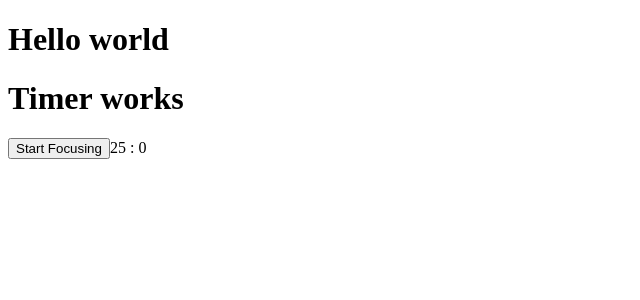
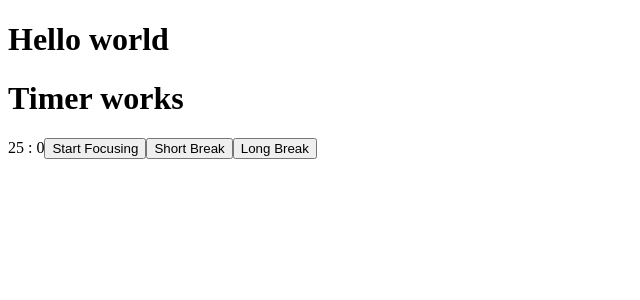
Before and after one commit to dinowins/pomodoro-team-week, a React app: page / in a window 1280 px wide. Shown: the top 300 px of the page, without its empty margins (0-640 px from the left). Built offline with nearby package versions, Linux system fonts and the light colour scheme.

Commit message:
Add long and short break buttons

```diff
--- a/package.json
+++ b/package.json
@@ -19,12 +19,14 @@
   "homepage": "https://github.com/jackpaulcollins/pomodoro-team-week#readme",
   "dependencies": {
     "moment": "^2.24.0",
+    "node-sass": "^4.12.0",
     "prop-types": "^15.5.10",
     "react": "^15.5.4",
     "react-dom": "^15.5.4",
     "react-redux": "^5.0.6",
     "redux": "^3.7.2",
-    "redux-logger": "^3.0.6"
+    "redux-logger": "^3.0.6",
+    "sass-loader": "^7.1.0"
   },
   "devDependencies": {
     "babel-core": "^6.24.1",
--- /dev/null
+++ b/src/components/timer/Timer.css
@@ -0,0 +1,11 @@
+.focusButton {
+  display: show;
+}
+
+.shortBreakButton {
+  display: none;
+}
+
+.longBreakButton {
+  display: none;
+}
--- a/src/components/timer/Timer.jsx
+++ b/src/components/timer/Timer.jsx
@@ -8,6 +8,8 @@ class Timer extends React.Component {
     super(props)
     this.state = {
       time: 0,
+      timer: null,
+      count: 0,
     }
     this.updateTimer = this.updateTimer.bind(this);
     // this.componentWillMount = this.componentWillMount.bind(this);
@@ -20,26 +22,41 @@ class Timer extends React.Component {
   }
 
   updateTimer() {
-    console.log(this.state.time)
+    // console.log(this.state.time)
     let newTime = this.state.time.subtract(1, 'seconds');
     this.setState({time: newTime});
+    if (this.state.time._data.minutes === 0 && this.state.time._data.seconds === 0) {
+      clearInterval(this.state.timer)
+      let newCount = this.state.count + 1;
+      this.setState({count: newCount});
+      console.log(this.state.count);
+    }
   }
 
-  startTimer() {
-    const setTime = new Moment.duration(25, 'minutes');
+  displayButton() {
+    if (this.state.count % 7 === 0) {
+      longBreakButton
+    }
+  }
+
+  startTimer(number) {
+    const setTime = new Moment.duration(number, 'minutes');
     this.setState({time: setTime})
-    console.log(this.state.time)
-    setInterval(() => {
+    // console.log(this.state.time)
+    let timerStart = setInterval(() => {
       this.updateTimer()
     },1000)
+    this.setState({timer: timerStart})
   }
 
   render() {
     return(
       <div>
         <h1>Timer works</h1>
-        <button type='button' onClick={this.startTimer}>Start Focusing</button>
         {this.state.time._data.minutes} : {this.state.time._data.seconds}
+        <button className="focusButton" type='button' onClick={() => this.startTimer(25)}>Start Focusing</button>
+        <button className="shortBreakButton" type='button' onClick={() => this.startTimer(5)}>Short Break</button>
+        <button type='longBreakButton' onClick={() => this.startTimer(15)}>Long Break</button>
       </div>
     );
   }
--- a/webpack.config.js
+++ b/webpack.config.js
@@ -44,7 +44,7 @@ module.exports = {
             "react-hot-loader/babel"
           ]
         }
-      }
+      },
     ]
   },
 
```
Also changed, not shown: 1 other file (tests, documents, lock files or other folders).
